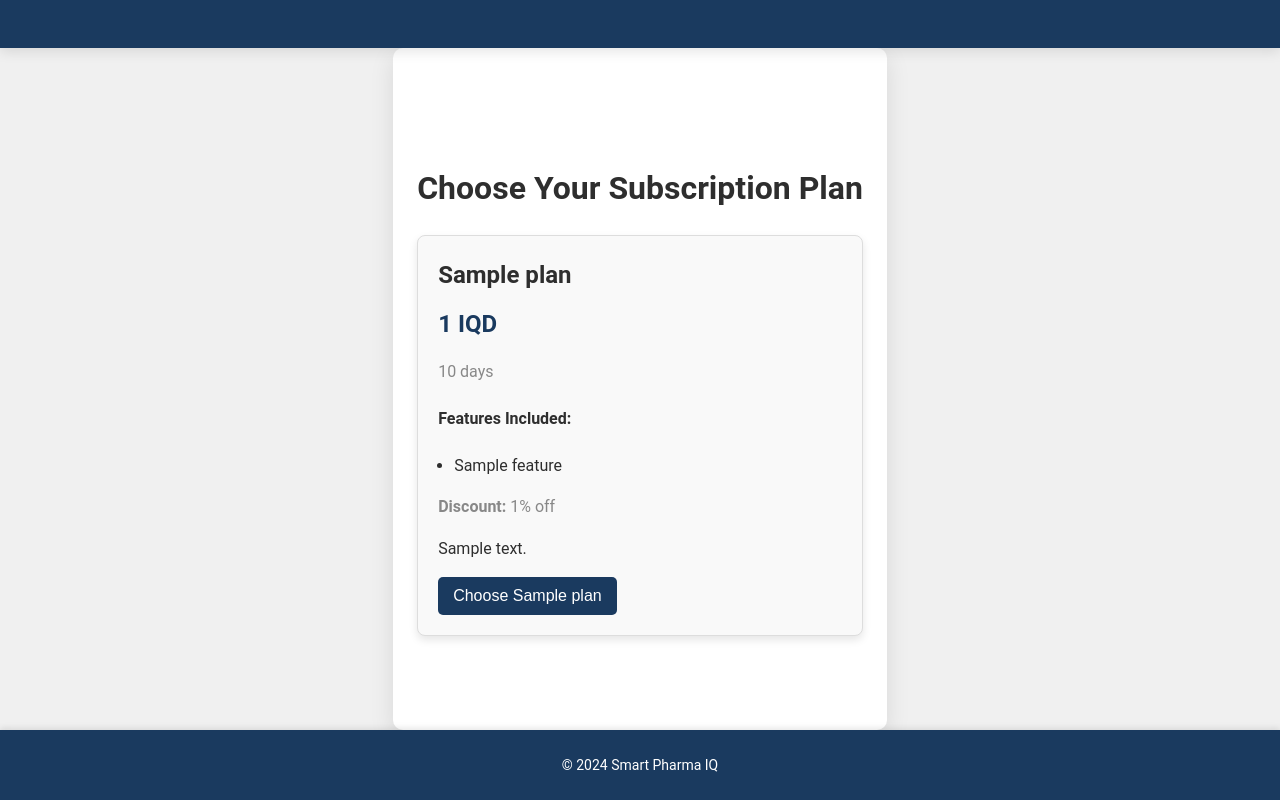
After one commit to karar-hayder/PharmaLogix, a Django app: template templates/users/choose_plan.html in a window 1280 px wide. The commit adds this page. Run offline with Django 5.2, Linux system fonts and the light colour scheme; the template is opened without the code that fills it: most values are stand-ins (such as "Sample title", 1, 10 or a date in 2020); style sheets or scripts are compiled from the project's sources.

Commit message:
Made the plan subscribe view

```diff
--- /dev/null
+++ b/static/users/css/choose_plan.css
@@ -0,0 +1,74 @@
+.choose-plan-container {
+  text-align: center;
+  margin: 20px auto;
+  max-width: 900px;
+}
+
+.plans-grid {
+  display: grid;
+  grid-template-columns: repeat(auto-fit, minmax(250px, 1fr));
+  gap: 20px;
+  margin-top: 20px;
+}
+
+.plan-card {
+  border: 1px solid #ddd;
+  border-radius: 8px;
+  padding: 20px;
+  background-color: #f9f9f9;
+  box-shadow: 0px 4px 8px rgba(0, 0, 0, 0.1);
+  text-align: left;
+}
+
+.plan-card.featured-plan {
+  border-color: #1a3a5f;
+  background-color: #eef3ff;
+}
+
+.plan-header {
+  display: flex;
+  justify-content: space-between;
+  align-items: center;
+}
+
+.plan-header h2 {
+  margin: 0;
+}
+
+.badge {
+  background-color: #f39c12;
+  color: white;
+  padding: 4px 8px;
+  font-size: 0.8em;
+  border-radius: 4px;
+}
+
+.plan-price {
+  font-size: 1.5em;
+  font-weight: bold;
+  color: #1a3a5f;
+  margin: 10px 0;
+}
+
+.plan-duration,
+.plan-discount {
+  color: #888;
+}
+
+.plan-features ul {
+  padding-left: 16px;
+  list-style: disc;
+}
+
+.btn-primary {
+  background-color: #1a3a5f;
+  color: white;
+  border: none;
+  padding: 10px 15px;
+  border-radius: 5px;
+  cursor: pointer;
+}
+
+.btn-primary:hover {
+  background-color: #16324b;
+}/*# sourceMappingURL=choose_plan.css.map */
--- /dev/null
+++ b/static/users/css/choose_plan.scss
@@ -0,0 +1,74 @@
+.choose-plan-container {
+    text-align: center;
+    margin: 20px auto;
+    max-width: 900px;
+}
+
+.plans-grid {
+    display: grid;
+    grid-template-columns: repeat(auto-fit, minmax(250px, 1fr));
+    gap: 20px;
+    margin-top: 20px;
+}
+
+.plan-card {
+    border: 1px solid #ddd;
+    border-radius: 8px;
+    padding: 20px;
+    background-color: #f9f9f9;
+    box-shadow: 0px 4px 8px rgba(0, 0, 0, 0.1);
+    text-align: left;
+}
+
+.plan-card.featured-plan {
+    border-color: #1a3a5f;
+    background-color: #eef3ff;
+}
+
+.plan-header {
+    display: flex;
+    justify-content: space-between;
+    align-items: center;
+}
+
+.plan-header h2 {
+    margin: 0;
+}
+
+.badge {
+    background-color: #f39c12;
+    color: white;
+    padding: 4px 8px;
+    font-size: 0.8em;
+    border-radius: 4px;
+}
+
+.plan-price {
+    font-size: 1.5em;
+    font-weight: bold;
+    color: #1a3a5f;
+    margin: 10px 0;
+}
+
+.plan-duration,
+.plan-discount {
+    color: #888;
+}
+
+.plan-features ul {
+    padding-left: 16px;
+    list-style: disc;
+}
+
+.btn-primary {
+    background-color: #1a3a5f;
+    color: white;
+    border: none;
+    padding: 10px 15px;
+    border-radius: 5px;
+    cursor: pointer;
+}
+
+.btn-primary:hover {
+    background-color: #16324b;
+}
--- /dev/null
+++ b/templates/users/choose_plan.html
@@ -0,0 +1,53 @@
+{% extends 'base.html' %}
+{% load static %}
+
+{% block head %}
+<title>Choose Subscription Plan</title>
+<link rel="stylesheet" href="{% static 'users/css/choose_plan.css' %}">
+{% endblock head %}
+
+{% block content %}
+<div class="choose-plan-container">
+    <h1>Choose Your Subscription Plan</h1>
+    <div class="plans-grid">
+        {% for plan in plans %}
+        <div class="plan-card {% if plan.featured %}featured-plan{% endif %}">
+            <div class="plan-header">
+                <h2>{{ plan.name }}</h2>
+                {% if plan.featured %}
+                <span class="badge">Most Popular</span>
+                {% endif %}
+            </div>
+            <p class="plan-price">{{ plan.total_price }} IQD</p>
+            <p class="plan-duration">{{ plan.duration_days }} days</p>
+
+            <div class="plan-features">
+                <h4>Features Included:</h4>
+                <ul>
+                    {% for feature in plan.features.all %}
+                    <li>{{ feature.name }}</li>
+                    {% empty %}
+                    <li>No additional features.</li>
+                    {% endfor %}
+                </ul>
+            </div>
+
+            {% if plan.discount_percentage > 0 %}
+            <div class="plan-discount">
+                <p><strong>Discount:</strong> {{ plan.discount_percentage }}% off</p>
+            </div>
+            {% endif %}
+
+            <p class="plan-description">{{ plan.description }}</p>
+
+            <!-- Form Submission for Choosing Plan -->
+            <form method="post" action="">
+                {% csrf_token %}
+                <input type="hidden" name="plan_id" value="{{ plan.id }}">
+                <button type="submit" class="btn btn-primary">Choose {{ plan.name }}</button>
+            </form>
+        </div>
+        {% endfor %}
+    </div>
+</div>
+{% endblock content %}
--- a/templates/users/staff_pharmacy_list.html
+++ b/templates/users/staff_pharmacy_list.html
@@ -32,7 +32,7 @@
                 <td>{{ pharmacy.subscription.plan.duration_days }}</td>
                 <td>{{ pharmacy.subscription.end_date }}</td>
                 <td>
-                    <a href="#">Update Plan</a>
+                    <a href="{% url "Staff pharmacies subscribe" pharmacy.id %}">Update Plan</a>
                     {% if user|has_perm:'users.can_delete_pharmacy' %}
                         | <a href="#">Delete</a>
                     {% endif %}
--- a/users/urls.py
+++ b/users/urls.py
@@ -4,5 +4,6 @@ from . import views
 
 urlpatterns = [
     path("users/login/",LoginView.as_view(template_name='users/login.html'),name='Login'),
-    path("staff/pharmacies/",views.PharmacyList.as_view(),name="Staff pharmacies list")
+    path("staff/pharmacies/",views.PharmacyList.as_view(),name="Staff pharmacies list"),
+    path("staff/pharmacies/subscribe/<int:pharmacy_id>/",views.ChoosePlanView.as_view(),name="Staff pharmacies subscribe")
 ]
```
Also changed, not shown: users/views.py (+36 -3 lines), 1 other file.
